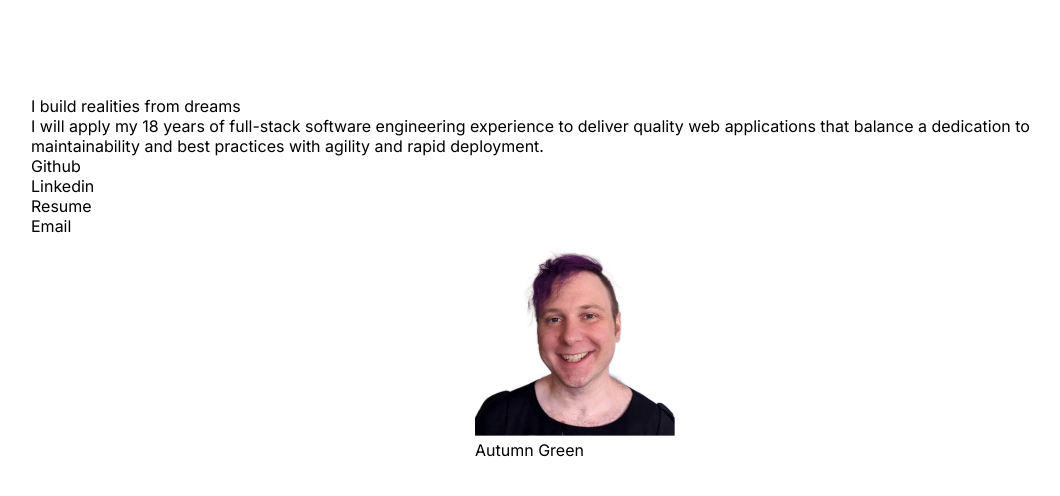
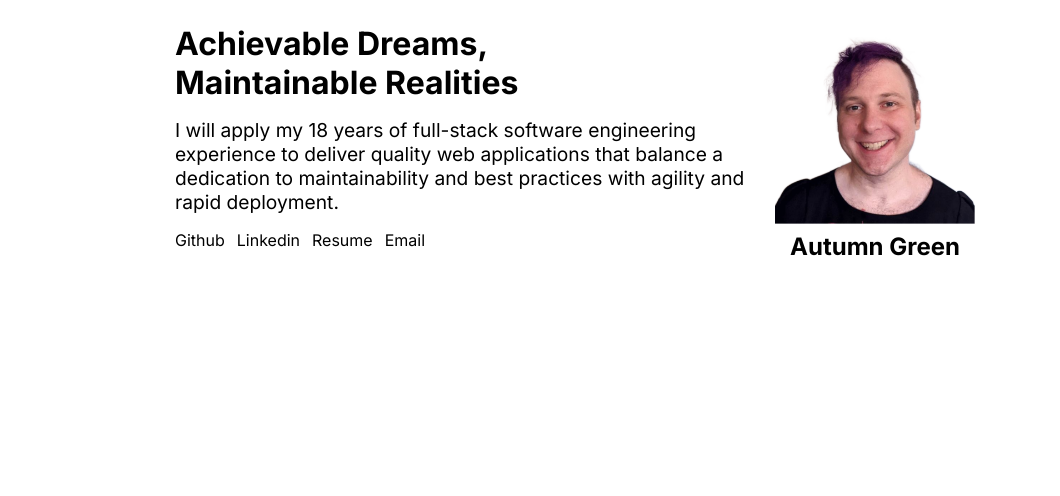
Before and after one commit to chao-mu/bio-site, a Next.js app: page / in a window 1280 px wide. Shown: the top 496 px of the page, without its empty margins (65-1125 px from the left). Built offline with nearby package versions, Linux system fonts and the light colour scheme.

Commit message:
style: basic landing page layout

```diff
--- a/src/app/page.js
+++ b/src/app/page.js
@@ -5,8 +5,11 @@ export default function Home() {
   return (
     <main className={styles.main}>
       <section className={styles.hero}>
-        <h1 className={styles["hero__title"]}>I build realities from dreams</h1>
-        <p className={styles["hero__body"]}>
+        <h1 className={styles["hero__title"]}>
+          <div>Achievable Dreams,</div>
+          <div>Maintainable Realities</div>
+        </h1>
+        <p className={styles["hero__description"]}>
           I will apply my 18 years of full-stack software engineering experience
           to deliver quality web applications that balance a dedication to
           maintainability and best practices with agility and rapid deployment.
--- a/src/app/page.module.css
+++ b/src/app/page.module.css
@@ -1,7 +1,41 @@
 .main {
+  display: flex;
+  flex-wrap: wrap;
+  padding: 1.5rem;
+  justify-content: center;
+}
+
+.hero {
+  max-width: 600px;
+  display: flex;
+  flex-direction: column;
+  gap: 1rem;
+}
+
+.hero__title {
+  font-size: 2rem;
+  font-weight: 700;
+}
+
+.hero__description {
+  font-size: 1.2rem;
+}
+
+.hero__links {
+  display: flex;
+  flex-wrap: wrap;
+  column-gap: 0.75rem;
+  row-gap: 0.25rem;
+}
+
+.headshot {
   display: flex;
   flex-direction: column;
   align-items: center;
-  padding: 6rem;
-  min-height: 100vh;
+  gap: 0.5rem;
 }
+
+.headshot__name {
+  font-size: 1.5rem;
+  font-weight: 700;
+}
```
